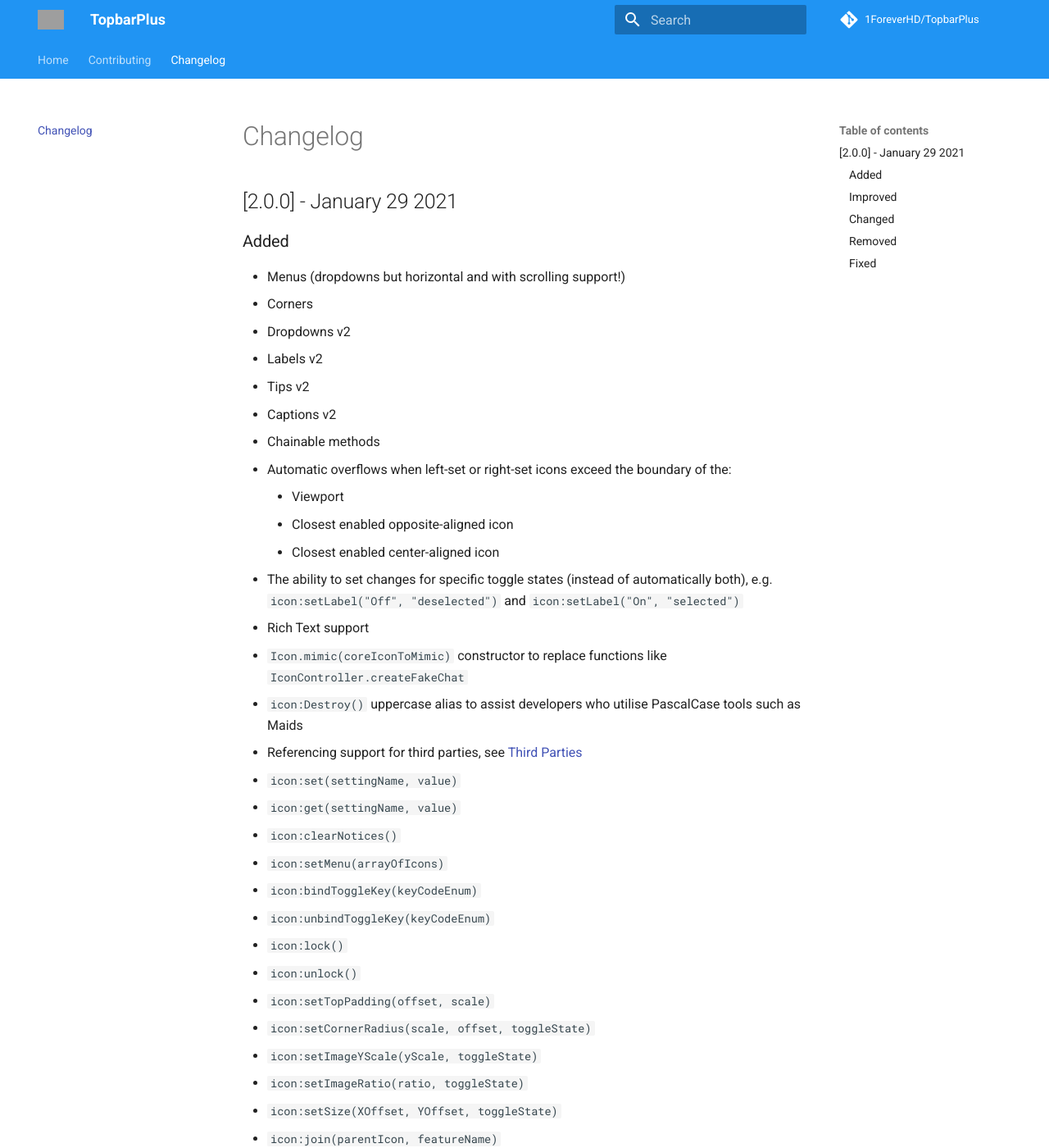
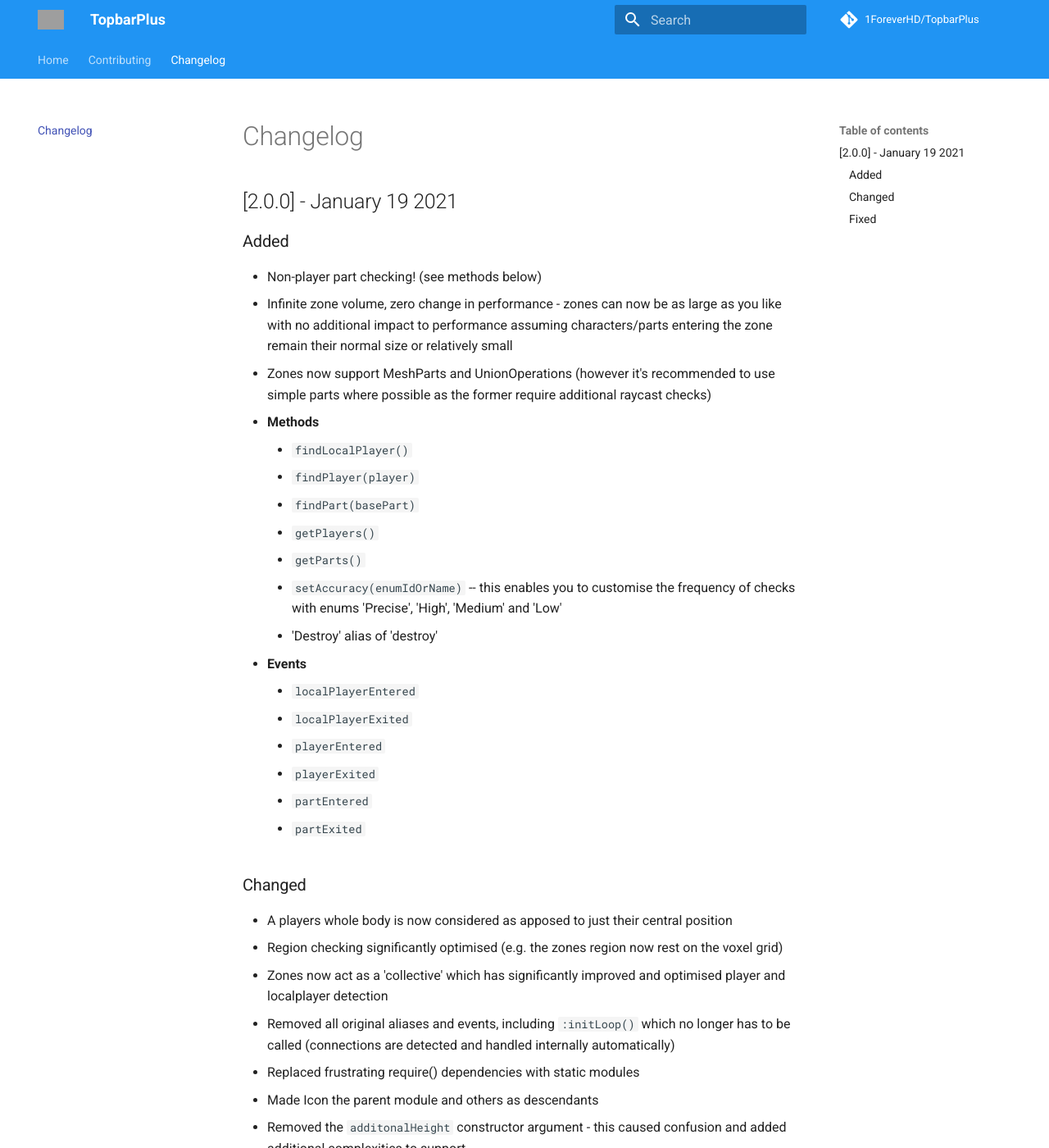
Before and after one commit to 1ForeverHD/TopbarPlus, an MkDocs documentation site: the page built from docs/changelog.md, in a window 1280 px wide and 1400 px high. Shown: the whole window at 82% size. Built offline with MkDocs 1.6.1 and Material for MkDocs 9.7.7, drawn with Linux system fonts in a browser that asks for light colours; comment, search, counter and statistics services are not loaded; some of the changed text lies outside the part shown; grey boxes are pictures that could not be loaded.

Commit message:
Update changelog.md

```diff
--- a/docs/changelog.md
+++ b/docs/changelog.md
@@ -1,85 +1,34 @@
-## [2.0.0] - January 29 2021
+## [2.0.0] - January 19 2021
 ### Added
-- Menus (dropdowns but horizontal and with scrolling support!)
-- Corners
-- Dropdowns v2
-- Labels v2
-- Tips v2
-- Captions v2
-- Chainable methods
-- Automatic overflows when left-set or right-set icons exceed the boundary of the:
-    - Viewport
-    - Closest enabled opposite-aligned icon
-    - Closest enabled center-aligned icon
-- The ability to set changes for specific toggle states (instead of automatically both), e.g. ``icon:setLabel("Off", "deselected")`` and ``icon:setLabel("On", "selected")``
-- Rich Text support
-- ``Icon.mimic(coreIconToMimic)`` constructor to replace functions like ``IconController.createFakeChat``
-- ``icon:Destroy()`` uppercase alias to assist developers who utilise PascalCase tools such as Maids
-- Referencing support for third parties, see [Third Parties](https://1foreverhd.github.io/TopbarPlus/third_parties/)
-- ``icon:set(settingName, value)``
-- ``icon:get(settingName, value)``
-- ``icon:clearNotices()``
-- ``icon:setMenu(arrayOfIcons)``
-- ``icon:bindToggleKey(keyCodeEnum)``
-- ``icon:unbindToggleKey(keyCodeEnum)``
-- ``icon:lock()``
-- ``icon:unlock()``
-- ``icon:setTopPadding(offset, scale)``
-- ``icon:setCornerRadius(scale, offset, toggleState)``
-- ``icon:setImageYScale(yScale, toggleState)``
-- ``icon:setImageRatio(ratio, toggleState)``
-- ``icon:setSize(XOffset, YOffset, toggleState)``
-- ``icon:join(parentIcon, featureName)``
-- ``icon:leave()``
-- ``icon.notified`` event
-- ``icon.hoverStarted`` event
-- ``icon.hoverEnded`` event
-- ``icon.dropdownOpened`` event
-- ``icon.dropdownClosed`` event
-- ``icon.menuOpened`` event
-- ``icon.menuClosed`` event
-- ``IconController.setGap(offset, specificAlignment)``
-- Many new properties
-
-### Improved
-- The internals and externals of themes to make then *significantly* easier to customise and apply
-- Console support
-- Mobile support (particularly for features like tips and captions)
-- The behaviour of features like tips and captions
-- Notices (now fully compatible with menus, dropdowns, etc)
+- Non-player part checking! (see methods below)
+- Infinite zone volume, zero change in performance - zones can now be as large as you like with no additional impact to performance assuming characters/parts entering the zone remain their normal size or relatively small
+- Zones now support MeshParts and UnionOperations (however it's recommended to use simple parts where possible as the former require additional raycast checks)
+- **Methods**
+    - ``findLocalPlayer()``
+    - ``findPlayer(player)``
+    - ``findPart(basePart)``
+    - ``getPlayers()``
+    - ``getParts()``
+    - ``setAccuracy(enumIdOrName)`` -- this enables you to customise the frequency of checks with enums 'Precise', 'High', 'Medium' and 'Low'
+    - 'Destroy' alias of 'destroy'
+- **Events**
+    - ``localPlayerEntered``
+    - ``localPlayerExited``
+    - ``playerEntered``
+    - ``playerExited``
+    - ``partEntered``
+    - ``partExited``
 
 ### Changed
-- ``Icon.new(name, imageId, order, label)`` to ``Icon.new()`` - this is to encourage users to utilise the equivalent methods instead which provide greater flexibility
-- Frustrating require() dependencies to static modules
-- Icon to be the parent module with others as descendants
-- All IconController functions now use ``.`` instead of the incorrect ``:``
-- Icon orders to be determined now by their construction sequence (instead of randomly), with the option to modify this with ``icon:setOrder``
-- ``icon:setLabel(text)`` to ``icon:setLabel(text, toggleState)``
-- ``icon:setImage(imageId)`` to ``icon:setImage(imageId, toggleState)``
-- ``icon:setOrder(orderNumber)`` to ``icon:setOrder(orderNumber, toggleState)``
-- ``icon:setLeft(toggleState)`` to ``icon:setLeft(toggleState)``
-- ``icon:setMid(toggleState)`` to ``icon:setMid(toggleState)``
-- ``icon:setRight(toggleState)`` to ``icon:setRight(toggleState)``
-- ``icon:setBaseZIndex(zindex)`` to ``icon:setBaseZIndex(zindex, toggleState)``
-- ``icon.objects`` to ``icon.instances``
-- The names of almost all instances to be more obvious and accurate
-
-### Removed
-- FakeChat support - internal changes to the Roblox Core API now make it impossible to accurately mimic their core chat icon
-- ``icon:setToggleFunction``(use selected/deselected events instead)
-- ``icon:setHoverFunction`` (use hoverStarted/Ended events instead)
-- ``icon:createDropdown`` (replaced with ``icon:setDropdown``)
-- ``icon:removeDropdown``
-- ``icon:setImageSize`` (replaced with ``icon:setImageRatio`` and ``icon:setImageYScale``)
-- ``icon:setCellSize`` (replaced with ``icon:setSize``)
-- ``icon:setToggleMenu`` (replaced with ``icon:setToggleItem``)
-- ``icon:clearNotifications`` (replaced with ``icon:clearNotices``)
-- ``icon:applyThemeToObject``
-- ``icon:applyThemeToAllObjects``
-- ``icon.endNotifications`` event
-- ``IconController:getAllIcons`` (replaced with ``IconController.getIcons``)
-- Some properties may have been removed too
+- A players whole body is now considered as apposed to just their central position
+- Region checking significantly optimised (e.g. the zones region now rest on the voxel grid)
+- Zones now act as a 'collective' which has significantly improved and optimised player and localplayer detection
+- Removed all original aliases and events, including ``:initLoop()`` which no longer has to be called (connections are detected and handled internally automatically)
+- Replaced frustrating require() dependencies with static modules
+- Made Icon the parent module and others as descendants
+- Removed the ``additonalHeight`` constructor argument - this caused confusion and added additional complexities to support
+- ``:getRandomPoint()`` now returns ``randomVector, touchingGroupParts`` instead of ``randomCFrame, hitPart, hitIntersection``
 
 ### Fixed
-- Console-mode rapid enabling and disabling bug
-- Recursive update topbar bug
+- Rotational and complex geometry detection
+- ``getRandomPoints()`` inaccuracies
```
